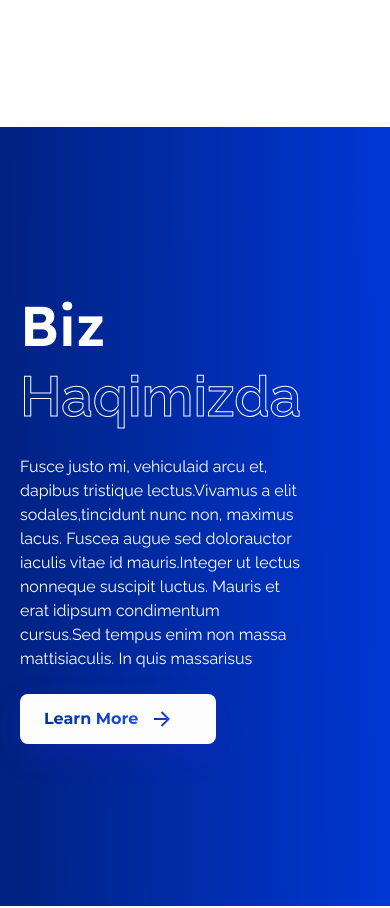
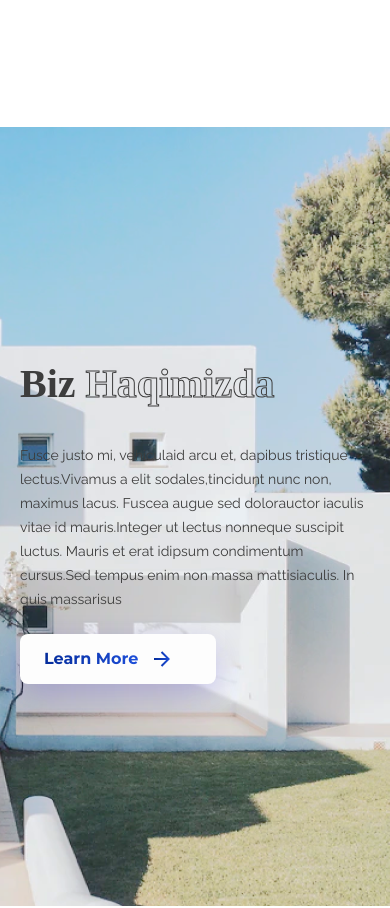
Before and after one commit to EhsonjonKomiljonov/viewVilla, a React app: page / in a window 390 px wide. Shown: the part 2320-3228 px from the top of the page. Built offline with nearby package versions, Linux system fonts and the light colour scheme; the HTML template or start-up script is replaced by a standard one.

Commit message:
about us end

```diff
--- a/src/components/AboutUs/AboutUs.jsx
+++ b/src/components/AboutUs/AboutUs.jsx
@@ -25,12 +25,12 @@ export const AboutUs = () => {
   };
 
   return (
-    <section className="about__us">
-      <div className="about__us__inner">
-        <div className="container framer">
-          <div className="about__us__left">
+    <section className='about__us'>
+      <div className='about__us__inner'>
+        <div className='container framer'>
+          <div className='about__us__left'>
             <motion.h2
-              className="about__us__title"
+              className='about__us__title'
               initial={{
                 x: -200,
                 y: -50,
@@ -46,10 +46,10 @@ export const AboutUs = () => {
               Biz <span>Haqimizda</span>
             </motion.h2>
             <motion.p
-              className="about__us__text"
+              className='about__us__text'
               variants={container}
-              initial="hidden"
-              whileInView="visible"
+              initial='hidden'
+              whileInView='visible'
             >
               <motion.span variants={child}>
                 Fusce justo mi, vehicula
@@ -92,10 +92,11 @@ export const AboutUs = () => {
               <LearnMoreBtn />
             </motion.div>
           </div>
-          <div className="about__us__right">
-            <motion.img
+          <div className='about__us__right'>
+            {/* <motion.img
               src={Line}
-              alt=""
+              alt='line'
+              className='about__us__line'
               initial={{
                 x: 600,
               }}
@@ -103,6 +104,11 @@ export const AboutUs = () => {
                 x: 150,
                 transition: { duration: 0.5, type: 'spring', stiffness: 100 },
               }}
+            />{' '} */}
+            <img
+              src={Line}
+              alt=''
+              className='about__us__line__responsive'
             />
           </div>
         </div>
--- a/src/components/AboutUs/aboutus.scss
+++ b/src/components/AboutUs/aboutus.scss
@@ -3,7 +3,6 @@
   background-image: linear-gradient(269.47deg, #0037d3 2.21%, #002282 97.11%),
     linear-gradient(269.47deg, #002aa0 2.21%, #00185a 97.11%);
 }
-
 
 .about__us__inner {
   display: flex;
@@ -14,6 +13,8 @@
   background-repeat: no-repeat;
   background-image: url('../../assets/images/about__us__bg.png');
   background-position: right;
+  position: relative;
+  height: 779px;
 }
 
 .framer {
@@ -30,9 +31,8 @@
   color: #ffffff;
   margin: 0;
   margin-bottom: 24px;
+  font-family: 'Bruno Ace SC';
   span {
-    font-family: 'Raleway';
-
     -webkit-text-stroke: 1px #fff;
     -webkit-text-fill-color: transparent;
   }
@@ -55,7 +55,18 @@
   overflow: hidden;
   width: 100%;
   max-width: 600px;
-  margin-left: 100px;
+}
+
+.about__us__line__responsive {
+  position: absolute;
+  top: 0;
+  left: calc(50% - 50px);
+}
+
+@media screen and (min-width: 1540px) {
+  .about__us__inner {
+    background-position: calc(50% + 300px);
+  }
 }
 
 @media screen and (max-width: 1300px) {
@@ -64,11 +75,32 @@
   }
 }
 
-@media screen and (max-width:1000px) {
-    .about__us__inner {
-      background-image: none;
+@media screen and (max-width: 1200px) {
+  .about__us__right {
+    display: none;
+  }
+}
+
+@media screen and (max-width: 1000px) {
+  // .about__us__inner {
+  //   background-image: none;
+  // }
+  .about__us__right {
+    width: 0;
+  }
+}
+
+@media screen and (max-width: 720px) {
+  .about__us__text {
+    color: #3d3d3d;
+    font-size: 14px;
+  }
+  .about__us__title {
+    font-size: 40px;
+    color: #3d3d3d;
+    span {
+      -webkit-text-stroke-color: #3d3d3d;
+      -webkit-text-fill-color: transparent;
     }
-    .about__us__right {
-      width: 0;
-    }
+  }
 }
```
Also changed, not shown: src/assets/images/line.png.
